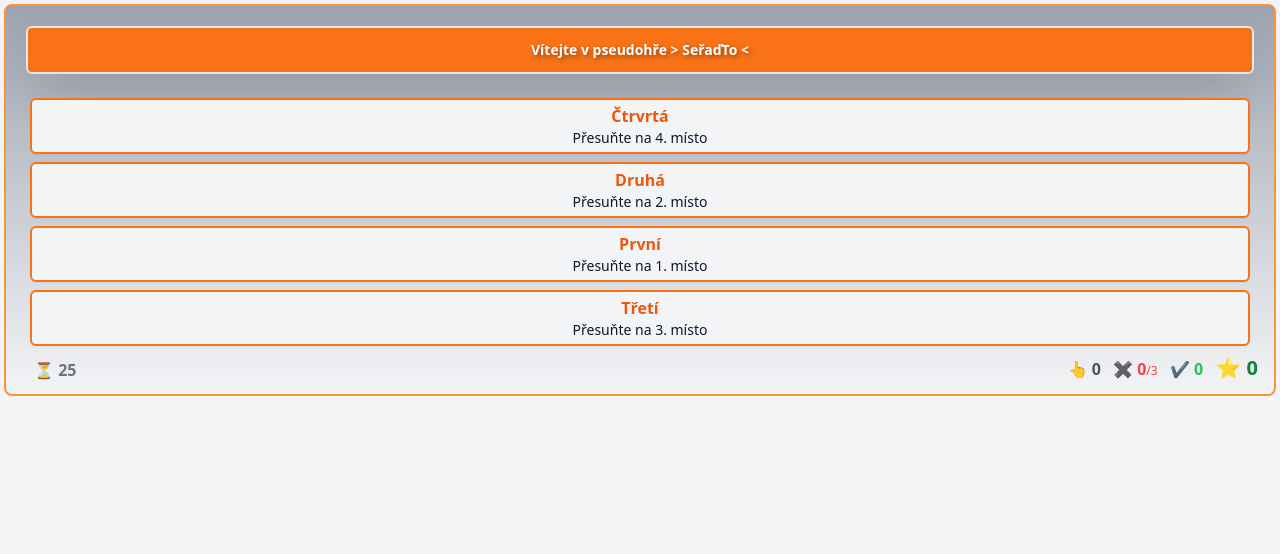
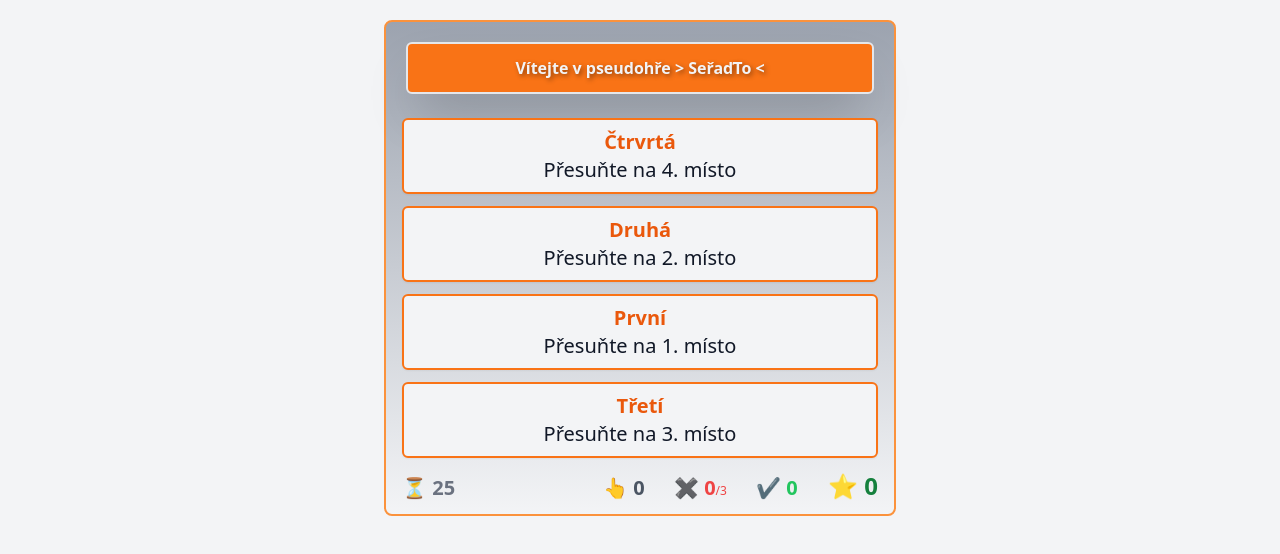
Before and after one commit to martyd420/testing-vue-vite-tailwind, a Vue app: page / in a window 1280 px wide. Shown: the top 554 px of the page. Built offline with nearby package versions, Linux system fonts and the light colour scheme.

Commit message:
Done support for responsivity

```diff
--- a/src/App.vue
+++ b/src/App.vue
@@ -87,29 +87,31 @@
 
 <template>
 
-    <div class="m-1 p-1 rounded-lg border-2 border-orange-400 bg-gray-300 bg-gradient-to-b from-gray-400 to-gray-100">
+    <div class="question_container">
+
 
         <Question @next-move="++count" @solved="++count_solved" :id="current_question_id" :question="current_question" :answers="current_answers"/>
 
+
         <section id="score" class="text-right font-bold pb-2">
 
-            <span title="Zbývající čas na otázku" class="float-left mt-1 ml-6 text-md text-gray-500">
+            <span class="float-left mt-1 ml-5 sm:ml-3 text-md sm:text-xl text-gray-500" title="Zbývající čas na otázku" >
                 ⏳ {{ timeout }}
             </span>
 
-            <span title="Počet tahů" class="pr-2 text-md text-gray-600">
+            <span class="pr-3 sm:pr-6 text-md sm:text-xl text-gray-600" title="Počet tahů" >
                 👆 {{ count }}
             </span>
 
-            <span title="Počet nestihnutých / chyb" class="pr-2 text-md text-red-500">
+            <span class="pr-3 sm:pr-6 text-md sm:text-xl text-red-500" title="Počet nestihnutých / chyb">
                 ✖️ {{ fails }}<span class="text-xs font-normal">/3</span>
             </span>
 
-            <span title="Počet vyřešených" class="pr-2 text-md text-green-500">
+            <span class="pr-3 sm:pr-6 text-md sm:text-xl text-green-500" title="Počet vyřešených">
                 ✔️ {{ count_solved }}
                 </span>
 
-            <span title="Score" class="pr-3 text-xl text-green-700">
+            <span class="pr-5 sm:pr-3 text-xl sm:text-2xl text-green-700" title="Score">
                 ⭐ {{ score }}
             </span>
 
--- a/src/components/Question.vue
+++ b/src/components/Question.vue
@@ -1,6 +1,24 @@
 <template>
 
-    <h1 class="text-shadow font-bold shadow-2xl text-center text-sm m-4 mb-6 p-3 border-2 border-opacity-95 rounded-md bg-orange-500 text-white ">
+    <h1 class="
+        text-gray-100
+        text-shadow
+        font-bold
+        shadow-2xl
+        text-center
+        text-sm
+        sm:text-base
+
+        m-4
+        mb-6
+        p-3
+
+        border-2
+        border-opacity-95
+        rounded-md
+        bg-orange-500
+
+    ">
         {{ question }}
     </h1>
 
--- a/src/index.css
+++ b/src/index.css
@@ -21,6 +21,7 @@
     .w-128 {
         width: 32rem;
     }
+
 }
 
 
@@ -28,28 +29,59 @@
 
     article {
         @apply
+        bg-gray-100
+        hover:bg-orange-100
+
         border-2
+        rounded-md
         border-orange-500
         hover:border-gray-900
-        rounded-md
-        bg-gray-100
-        hover:bg-orange-100
+
         p-1
         m-2
         mr-5
         ml-5
+        sm:p-2
+        sm:m-3
+
         text-gray-900
         shadow-sm
         hover:shadow-xl
+
         cursor-pointer
     }
-
     article > h3 {
-        @apply text-orange-600 text-base text-center font-bold
+        @apply
+        text-orange-600
+        text-center
+        font-bold
+        text-base
+        sm:text-lg
+        md:text-xl
+    }
+    article > p {
+        @apply
+        text-center
+        text-sm
+        sm:text-base
+        md:text-xl
     }
 
-    article > p {
-        @apply text-center text-sm
-    }
+
+.question_container {
+    @apply
+    sm:w-128
+    sm:ml-auto
+    sm:mr-auto
+    sm:mt-5
+    m-1
+    p-1
+    rounded-lg
+    border-2
+    border-orange-400
+    bg-gray-300 bg-gradient-to-b
+    from-gray-400
+    to-gray-100
+}
 
 }
```
Also changed, not shown: 5 other files (tests, documents, lock files or other folders).
